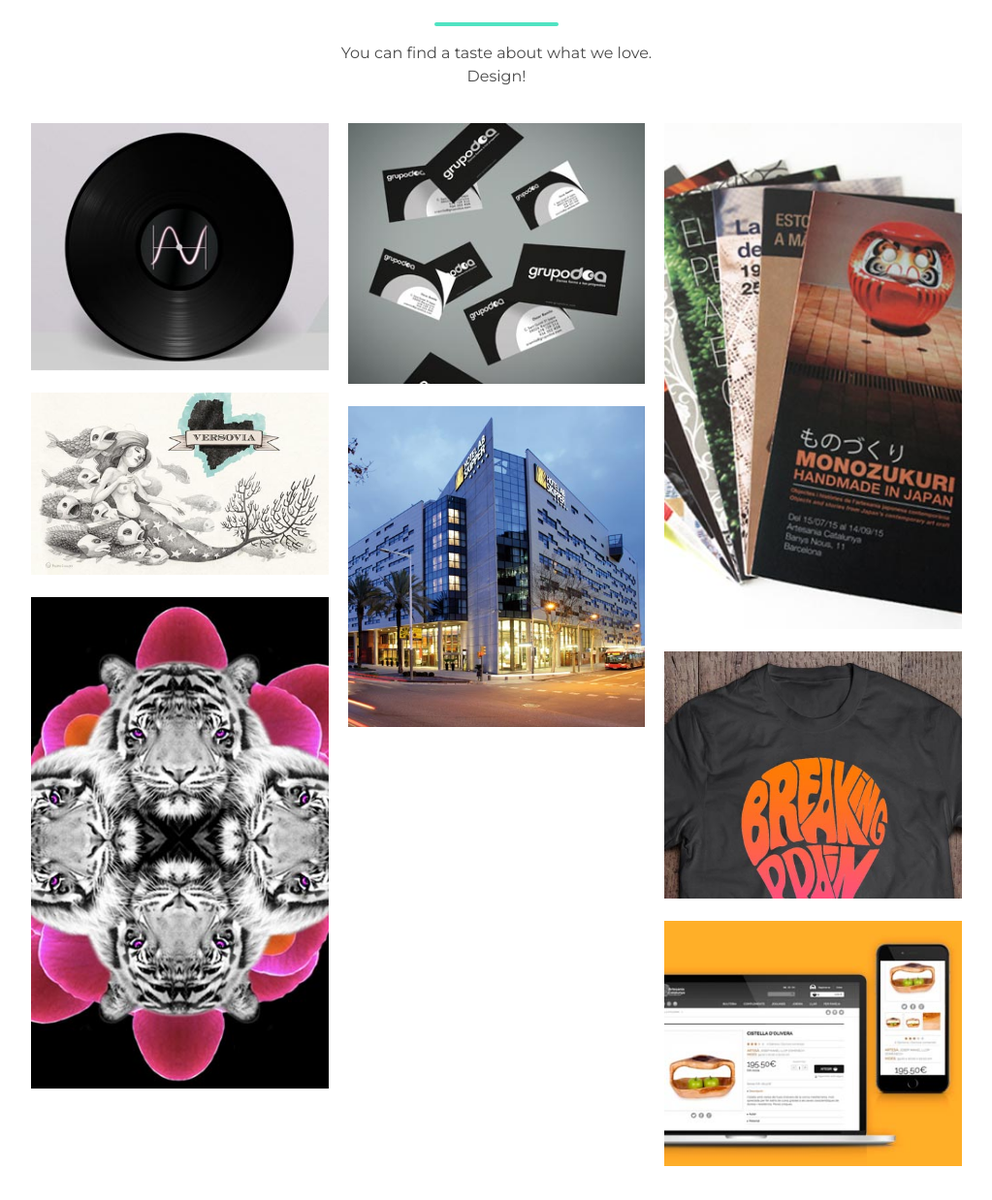
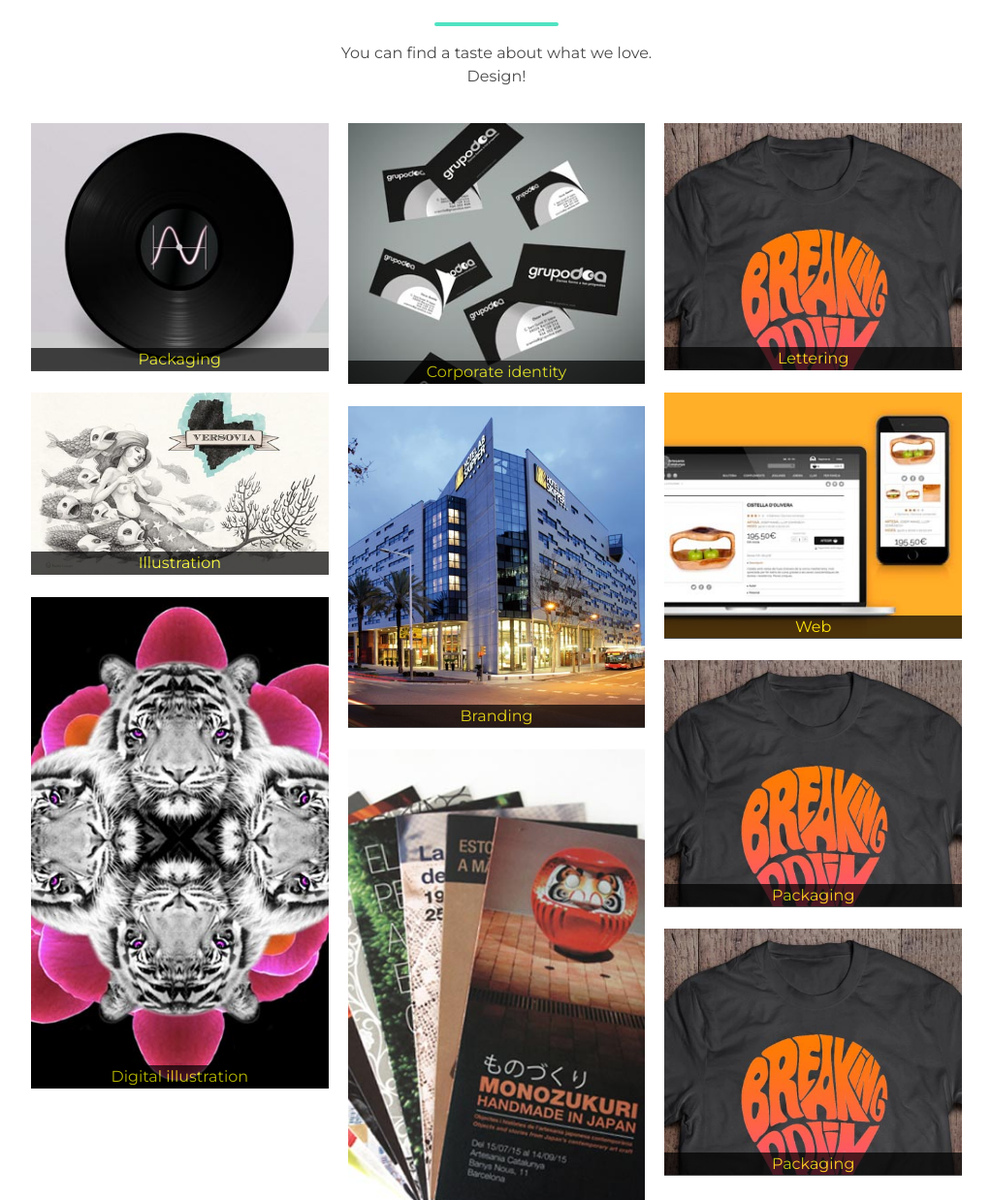
Before and after one commit to ewwwa/portfolio_master, a plain HTML site: page index.html in a window 1280 px wide. Shown: the part 825-2063 px from the top of the page at 97% size, without its empty margins (128-1151 px from the left). Drawn offline with nearby package versions, Linux system fonts and the light colour scheme.

Commit message:
Update 2016-05-02T13:27:01.421Z

```diff
--- a/css/main.css
+++ b/css/main.css
@@ -90,7 +90,6 @@ a {
 
 /* Header */
 .header {
-  position: relative;
   width: 100%;
   background-color: #FFFFFF;
   line-height: 70px;
@@ -326,6 +325,19 @@ p {
 
 .staff-img-06 {
   background-image: url(../img/img-staff-06.png); }
+
+.box-grid {
+  position: relative; }
+
+.box-info-grid {
+  display: block;
+  width: 100%;
+  background-color: #000000;
+  opacity: .70;
+  text-align: center;
+  bottom: 0.4rem;
+  position: absolute;
+  color: yellow; }
 
 .container-grid {
   margin: 0 auto;
--- a/index.html
+++ b/index.html
@@ -42,16 +42,29 @@
         <div class="stroke_clear"></div>
         <p>You can find a taste about what we love. <br>Design!</p>
       </div>
-      <div class="container-grid grid-images">
-        <a href="#"><img class="grid" src= "img/d_01.jpg" alt="img_portfolio"></a>
-        <a href="#"><img class="grid"  src="img/d_02.jpg" alt="img_portfolio"></a>
-        <a href="#"><img class="grid"  src="img/d_03.jpg" alt="img_portfolio"></a>
-        <a href="#"><img class="grid"  src="img/d_04.jpg" alt="img_portfolio"></a>
-        <a href="#"><img class="grid"  src="img/d_05.jpg" alt="img_portfolio"></a>
-        <a href="#"><img class="grid"  src="img/d_06.jpg" alt="img_portfolio"></a>
-        <a href="#"><img class="grid"  src="img/d_07.jpg" alt="img_portfolio"></a>
-        <a href="#"><img class="grid"  src="img/d_09.jpg" alt="img_portfolio"></a>
-      </div>
+<div class="container-grid grid-images">
+  <div class="box-grid">
+  <img class="grid" src= "img/d_01.jpg" alt="packaging image"><p class="box-info-grid">Packaging</p></div>
+  <div class="box-grid">
+   <img class="grid" src="img/d_02.jpg" alt="illustration image"><p class="box-info-grid">Illustration</p></div>
+  <div class="box-grid">
+      <img class="grid" src= "img/d_03.jpg" alt="imagen packaging NDH"><p class="box-info-grid">Digital illustration</p></div>
+  <div class="box-grid">
+      <img class="grid"  src="img/d_04.jpg" alt="img_portfolio"><p class="box-info-grid">Corporate identity</p></div>
+  <div class="box-grid">
+      <img class="grid" src= "img/d_05.jpg" alt="branding image"><p class="box-info-grid">Branding</p></div>
+  <div class="box-grid">
+      <img class="grid"  src="img/d_06.jpg" alt="stands image"><p class="box-info-grid">Stands</p></div>
+  <div class="box-grid">
+      <img class="grid" src= "img/d_07.jpg" alt="lettering image"><p class="box-info-grid">Lettering</p></div>
+  <div class="box-grid">
+      <img class="grid"  src="img/d_09.jpg" alt="web image"><p class="box-info-grid">Web</p></div>
+  <div class="box-grid">
+      <img class="grid" src= "img/d_07.jpg" alt="editorial image"><p class="box-info-grid">Packaging</p></div>
+  <div class="box-grid">
+      <img class="grid" src= "img/d_07.jpg" alt="icons image"><p class="box-info-grid">Packaging</p></div>
+
+</div>
     </section>
 
     <!--ABOUT SECTION-->
@@ -120,12 +133,10 @@
     <div class="form">
         <form>
           <label for"name" class="label-info">Name</label>
-          <input type="text" name="name" placeholder="Write your name" class="input txt-alternate2">
-          <label class="mistake">Between 3 and 10 letters</label>
+          <input type="text" name="name" placeholder="Write your name" class="input">
 
           <label for"email" class="label-info">Email</label>
-          <input type="text" name="email" placeholder="example@gmail.com" class="input txt-alternate2">
-          <label class="mistake">Check your e-mail</label>
+          <input type="text" name="email" placeholder="example@gmail.com" class="input">
 
           <label for"message" class="label-info">Message</label>
           <textarea id="text" name="message" placeholder="Hello!" class="textarea"></textarea>
@@ -137,7 +148,7 @@
 </section>
 
 <footer>
-      <h2><strong>&copy; Musamedusa 2016</strong></h2>
+      <h2>&copy; Musamedusa 2016</h2>
 
 </footer>
 <script src="https://ajax.googleapis.com/ajax/libs/jquery/1.12.0/jquery.min.js"></script>
```
